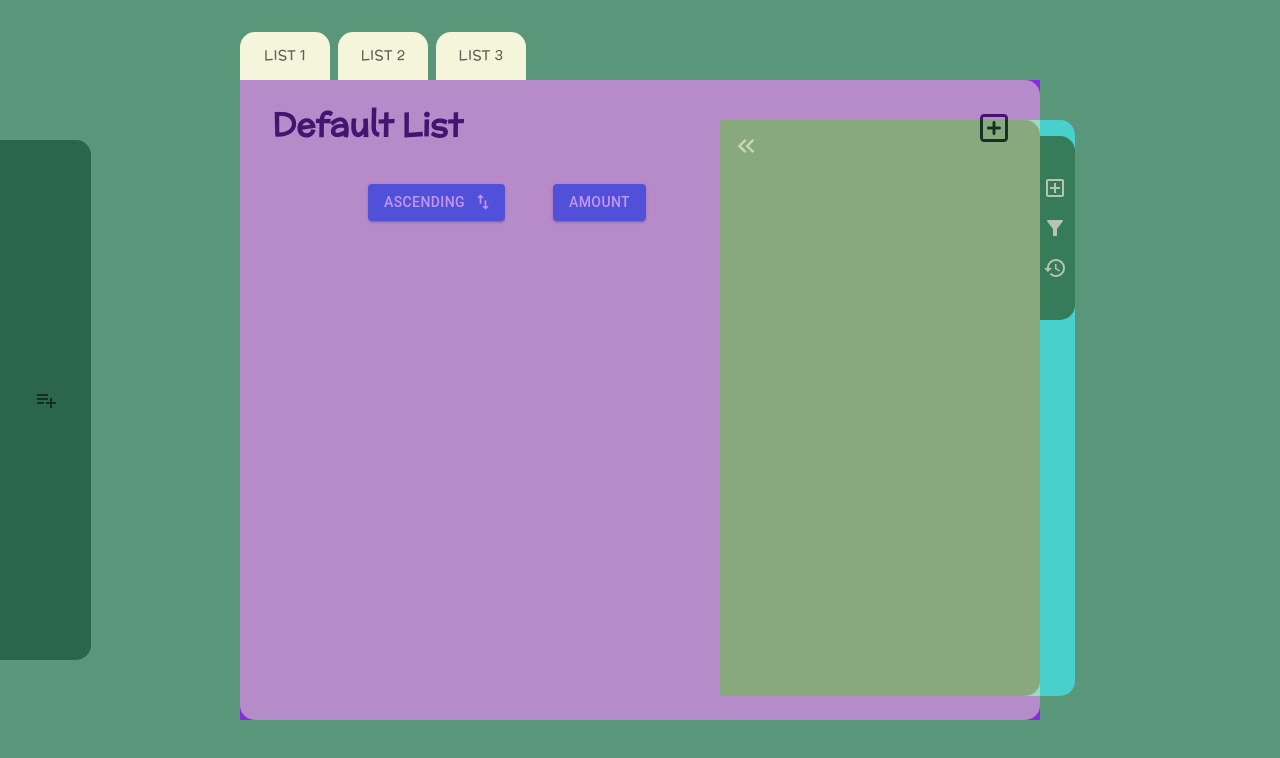
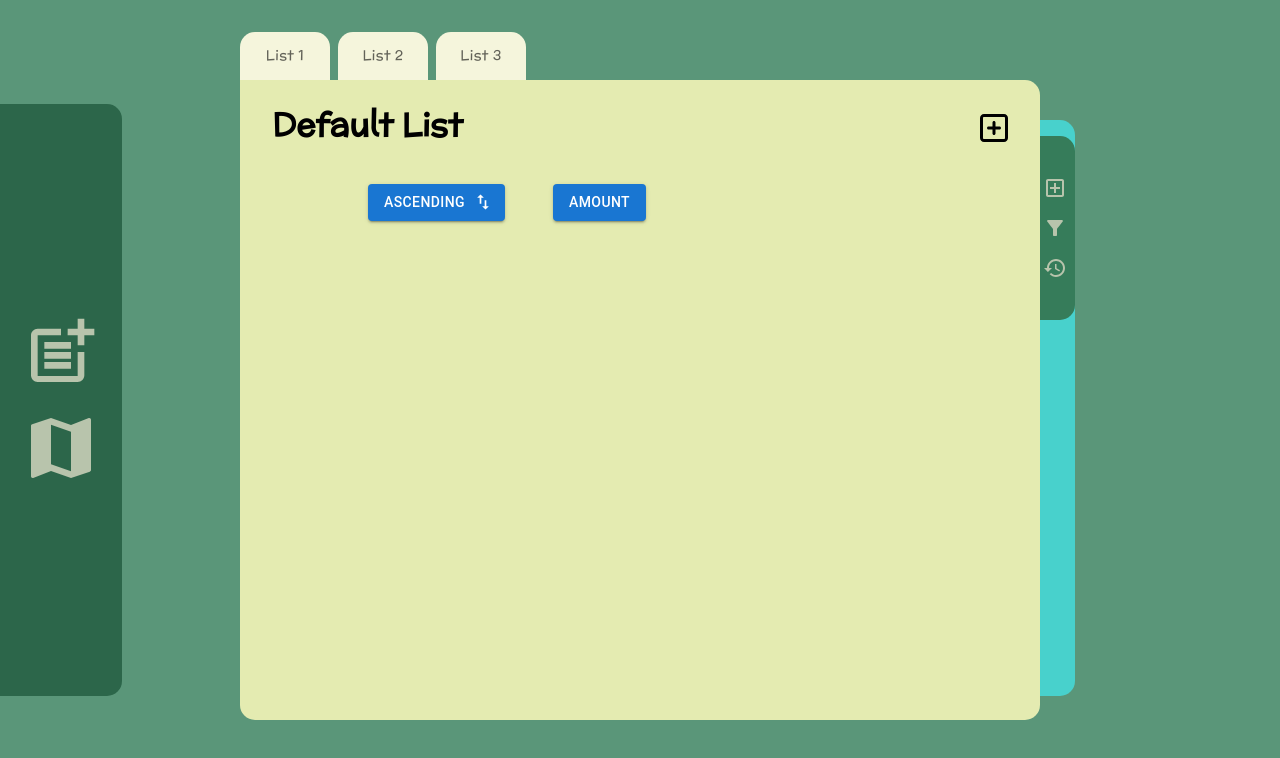
Before and after one commit to cjapar2/pantry-revised, a React (Create React App) app in the folder client/: page / in a window 1280 px wide. Shown: the top 758 px of the page. Built offline with nearby package versions, Linux system fonts and the light colour scheme.

Commit message:
Added and styled more icons to LeftDrawer.js. Styled tabs a little bit more.

```diff
--- a/client/src/components/LeftDrawer.js
+++ b/client/src/components/LeftDrawer.js
@@ -1,14 +1,26 @@
 import React from 'react'
 import '../styles/LeftDrawer.css'
 import { ButtonGroup, IconButton, Paper } from '@mui/material'
-import PlaylistAddIcon from '@mui/icons-material/PlaylistAdd';
+import PostAddIcon from '@mui/icons-material/PostAdd';
+import MapIcon from '@mui/icons-material/Map';
 
 export function LeftDrawer() {
   return (
     <div className='DrawerContainer'>
-      <ButtonGroup>
-        <IconButton >
-            <PlaylistAddIcon />
+      <ButtonGroup orientation='vertical'>
+        <IconButton>
+          <PostAddIcon sx={{
+            fontSize: '5rem',
+            color: '#b8c4ac',
+          }}
+        />
+        </IconButton>
+        <IconButton>
+          <MapIcon sx={{
+            fontSize: '5rem',
+            color: '#b8c4ac',
+          }}
+        />
         </IconButton>
       </ButtonGroup>
     </div>
--- a/client/src/components/TestTabs.js
+++ b/client/src/components/TestTabs.js
@@ -12,6 +12,7 @@ export function TestTabs() {
   function handleTabChange(event, newIndex) {
     switchList(newIndex);
   }
+  console.log('lists:', lists);
 
   return (
     <div className='testTabContainer'>
@@ -23,11 +24,13 @@ export function TestTabs() {
                 borderRadius: '15px 15px 0px 0px',
                 marginRight: '8px',
                 fontFamily: 'McLaren',
+                textTransform: 'none',
+                width: '20px',
             }
             }}>
-              <Tab label='list 1'>List 1</Tab>
-              <Tab label='list 2'>List 2</Tab>
-              <Tab label='list 3'>List 3</Tab>
+              <Tab label='List 1'>List 1</Tab>
+              <Tab label='List 2'>List 2</Tab>
+              <Tab label='List 3'>List 3</Tab>
             </Tabs>
           </div>
       </div>
--- a/client/src/styles/LeftDrawer.css
+++ b/client/src/styles/LeftDrawer.css
@@ -11,7 +11,7 @@
     /* Positioning */
     position: absolute;
     display: flex;
-    padding: 30vh 2vw;
+    padding: 25vh 1vw;
     background-color: #2C664A;
     border-radius: 0px 15px 15px 0px;
     left: 0rem; /* Stick to the left edge */
--- a/client/src/styles/List.css
+++ b/client/src/styles/List.css
@@ -43,7 +43,7 @@
     overflow-y: auto;
     box-sizing: border-box;
     scrollbar-width: none;
-    opacity: 0.5;
+    /* opacity: 0.5; */
 }
 
 .ListContainer::-webkit-scrollbar {
--- a/client/src/styles/TestTabs.css
+++ b/client/src/styles/TestTabs.css
@@ -6,7 +6,7 @@
 .testTabContainer {
     position: absolute;
     display: flex;
-    background-color: blueviolet;
+    /* background-color: blueviolet; */
     padding: 40vh 25rem 40vh 25rem;
 }
 
```
Also changed, not shown: client/src/components/NewTabs.js (deleted).
